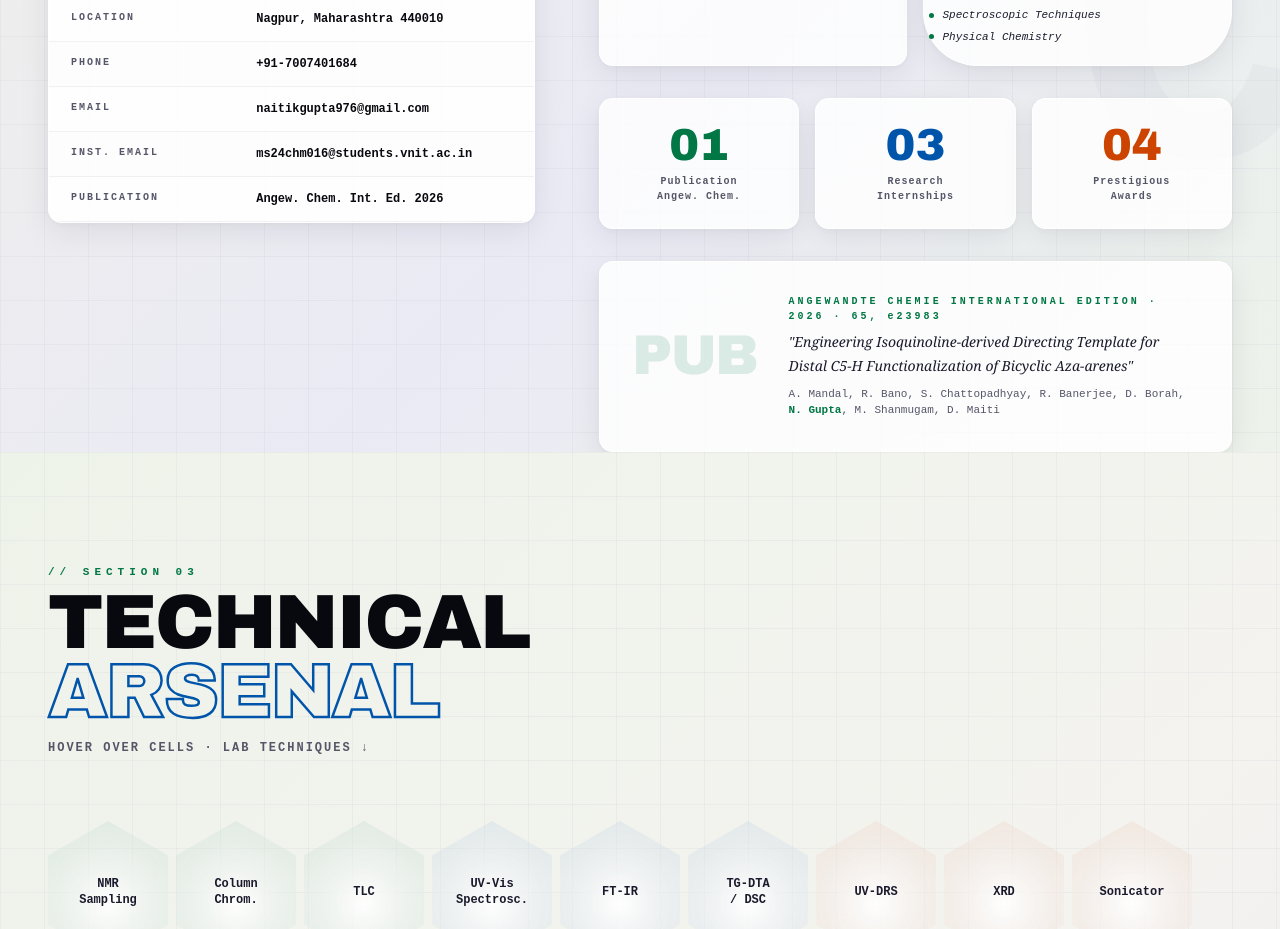
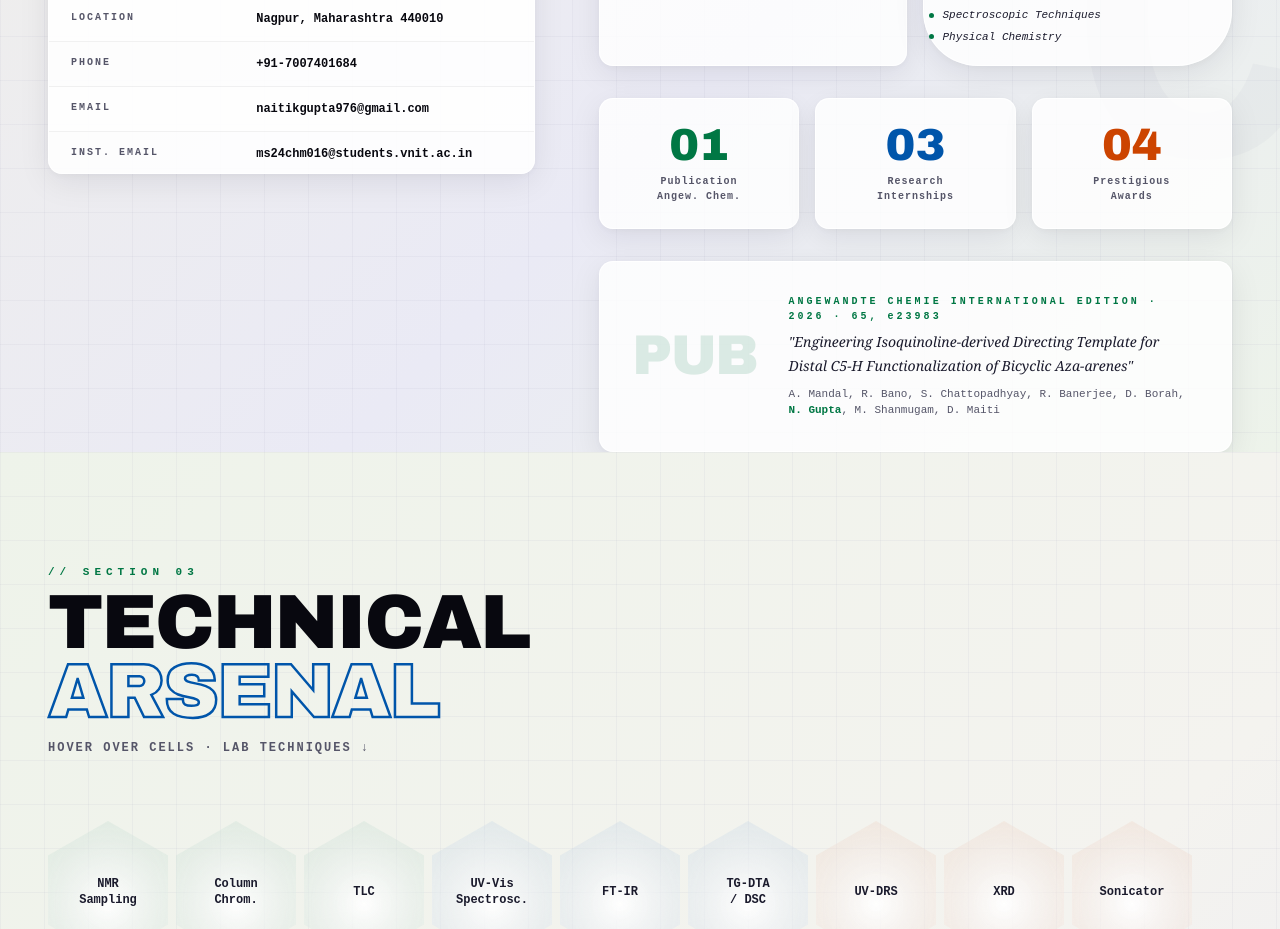
Before and after one commit to Rishabh0702-web/CLient-Portfolio, a Next.js app: page / in a window 1280 px wide. Shown: the part 1160-2089 px from the top of the page. Built offline with nearby package versions, Linux system fonts and the light colour scheme.

Commit message:
style: apply JSON design tweaks to AboutSection
Update AboutSection styling and remove publication data

Co-authored-by: Rishabh Gupta <206759199+Rishabh0702-web@users.noreply.github.com>

```diff
--- a/components/AboutSection.tsx
+++ b/components/AboutSection.tsx
@@ -19,7 +19,6 @@ const DATA=[
   {label:'PHONE',       value:'+91-7007401684'},
   {label:'EMAIL',       value:'naitikgupta976@gmail.com'},
   {label:'INST. EMAIL', value:'ms24chm016@students.vnit.ac.in'},
-  {label:'PUBLICATION', value:'Angew. Chem. Int. Ed. 2026'},
 ];
 
 export default function AboutSection() {
@@ -42,7 +41,7 @@ export default function AboutSection() {
               <span style={{fontFamily:'monospace',fontSize:'10px',color:T3}}>REF-NG-2024</span>
             </div>
             {DATA.map((d,i)=>(
-              <div key={i} style={{display:'grid',gridTemplateColumns:'42% 58%',borderBottom:'1px solid rgba(0,0,0,0.05)',padding:'13px 22px',background:i%2===0?'rgba(255,255,255,0.3)':'rgba(255,255,255,0.6)'}}>
+              <div key={i} style={{display:'grid',gridTemplateColumns:'42% 58%',borderBottom:i===DATA.length-1?'none':'1px solid rgba(0,0,0,0.05)',padding:i===DATA.length-1?'13px 22px 10px 22px':'13px 22px',background:i%2===0?'rgba(255,255,255,0.3)':'rgba(255,255,255,0.6)'}}>
                 <span style={{fontFamily:'monospace',fontSize:'10px',letterSpacing:'2px',color:T3,fontWeight:600}}>{d.label}</span>
                 <span style={{fontFamily:'monospace',fontSize:'12px',color:T1,fontWeight:600}}>{d.value}</span>
               </div>
```
